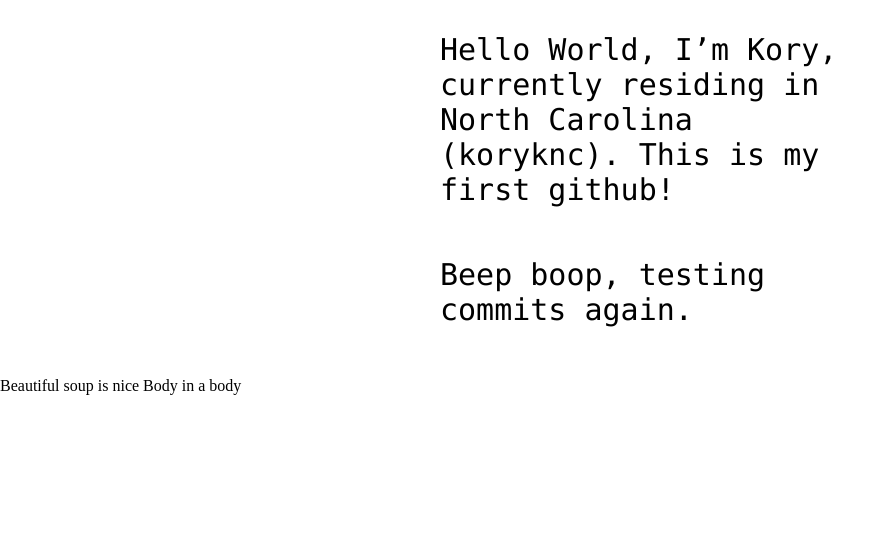
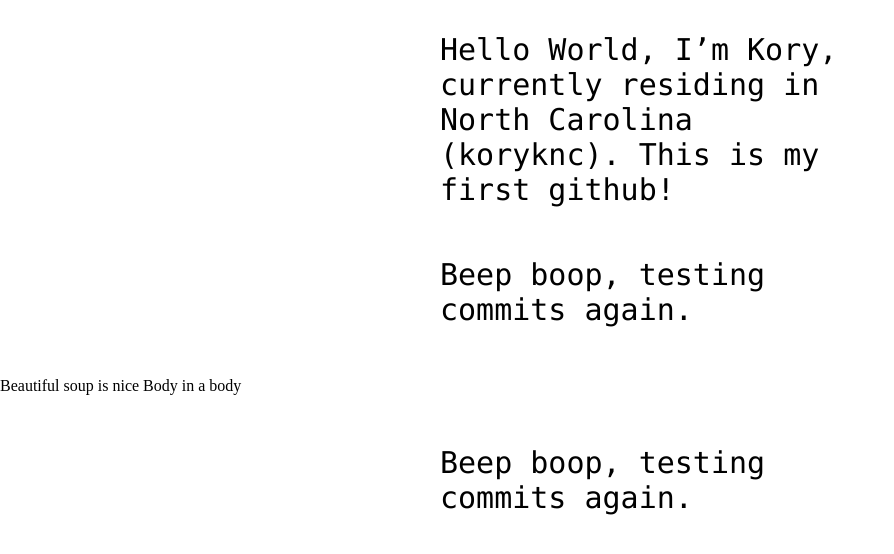
Before and after one commit to koryknc/hello-world, a plain HTML site: page index.html in a window 1280 px wide. Shown: the part 322-876 px from the top of the page, without its empty margins (0-894 px from the left). Before the commit the page ends 800 px from the top, so only its background shows below. Drawn offline with Linux system fonts and the light colour scheme.

Commit message:
Update index.html

```diff
--- a/index.html
+++ b/index.html
@@ -22,4 +22,7 @@
   <body> Body in a body </body>
 
 </body>
+
+  <p> Beep boop, testing commits again. </p>
+
 </html>
```
